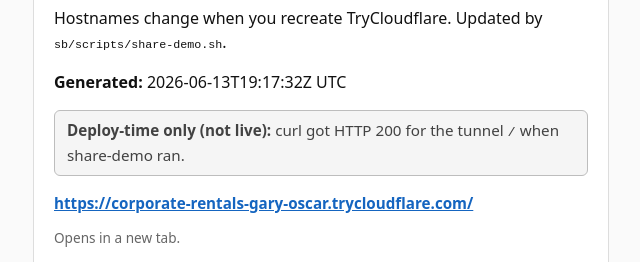
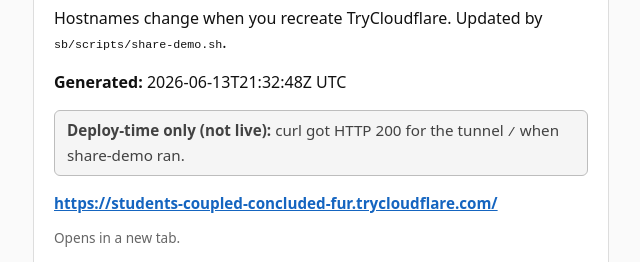
Before and after one commit to psycho789/sb-tunnel, a plain HTML site: page index.html in a window 1280 px wide. Shown: the part 138-400 px from the top of the page, without its empty margins (319-959 px from the left). Drawn offline with Linux system fonts and the light colour scheme; no server answers.

Commit message:
share-demo tunnel 2026-06-13T21:32:48Z

```diff
--- a/index.html
+++ b/index.html
@@ -25,10 +25,10 @@
   <div class="card">
     <h1>SizeNova tunnel</h1>
     <p>Hostnames change when you recreate TryCloudflare. Updated by <code>sb/scripts/share-demo.sh</code>.</p>
-    <p><strong>Generated:</strong> 2026-06-13T19:17:32Z UTC</p>
+    <p><strong>Generated:</strong> 2026-06-13T21:32:48Z UTC</p>
     <p class="badge meta"><strong>Deploy-time only (not live):</strong> curl got HTTP 200 for the tunnel <code>/</code> when share-demo ran.</p>
     <p class="tunnel-url">
-      <a href="https://corporate-rentals-gary-oscar.trycloudflare.com/" target="_blank" rel="noopener noreferrer">https://corporate-rentals-gary-oscar.trycloudflare.com/</a>
+      <a href="https://students-coupled-concluded-fur.trycloudflare.com/" target="_blank" rel="noopener noreferrer">https://students-coupled-concluded-fur.trycloudflare.com/</a>
     </p>
     <p class="muted" style="font-size:0.85rem;color:#666;">Opens in a new tab.</p>
     <div class="live">
@@ -44,7 +44,7 @@
   </footer>
   <script>
 (function () {
-  const WEB = "https://corporate-rentals-gary-oscar.trycloudflare.com";
+  const WEB = "https://students-coupled-concluded-fur.trycloudflare.com";
 
   function setWeb(text, ok) {
     const el = document.getElementById("live-web");
```
